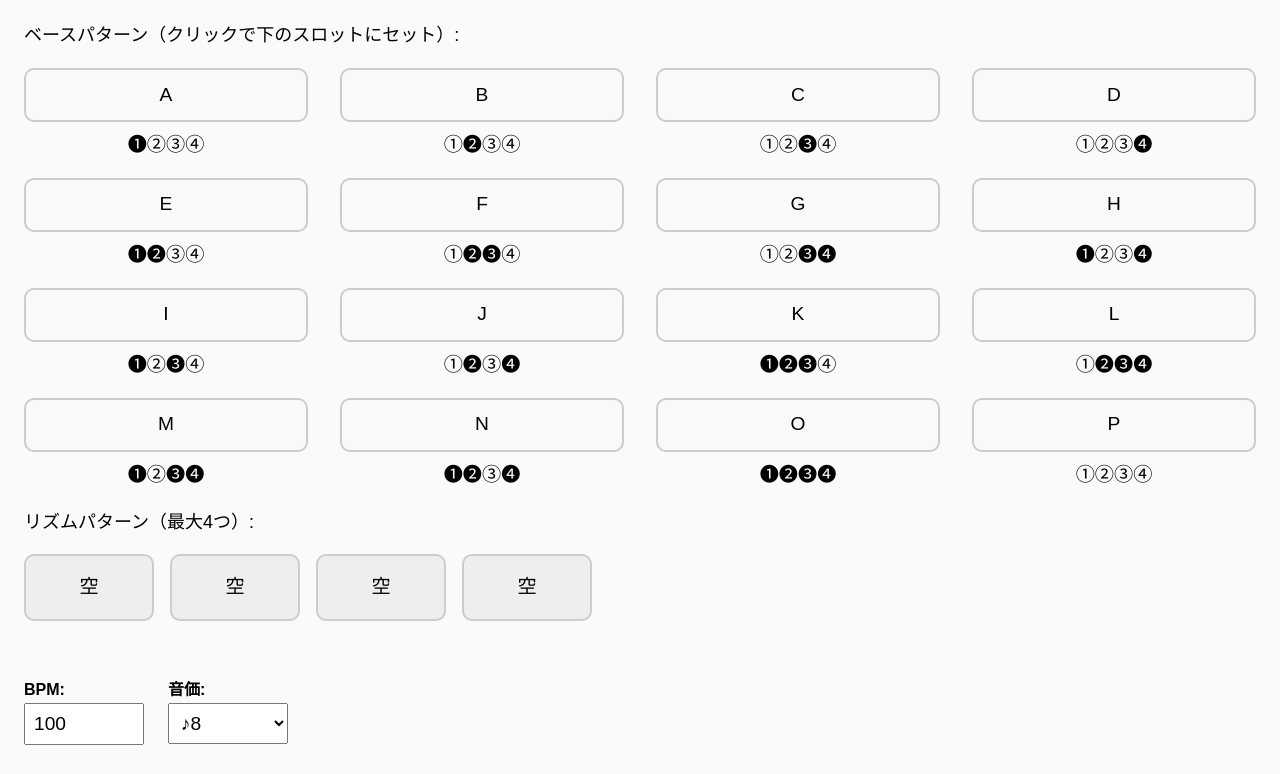
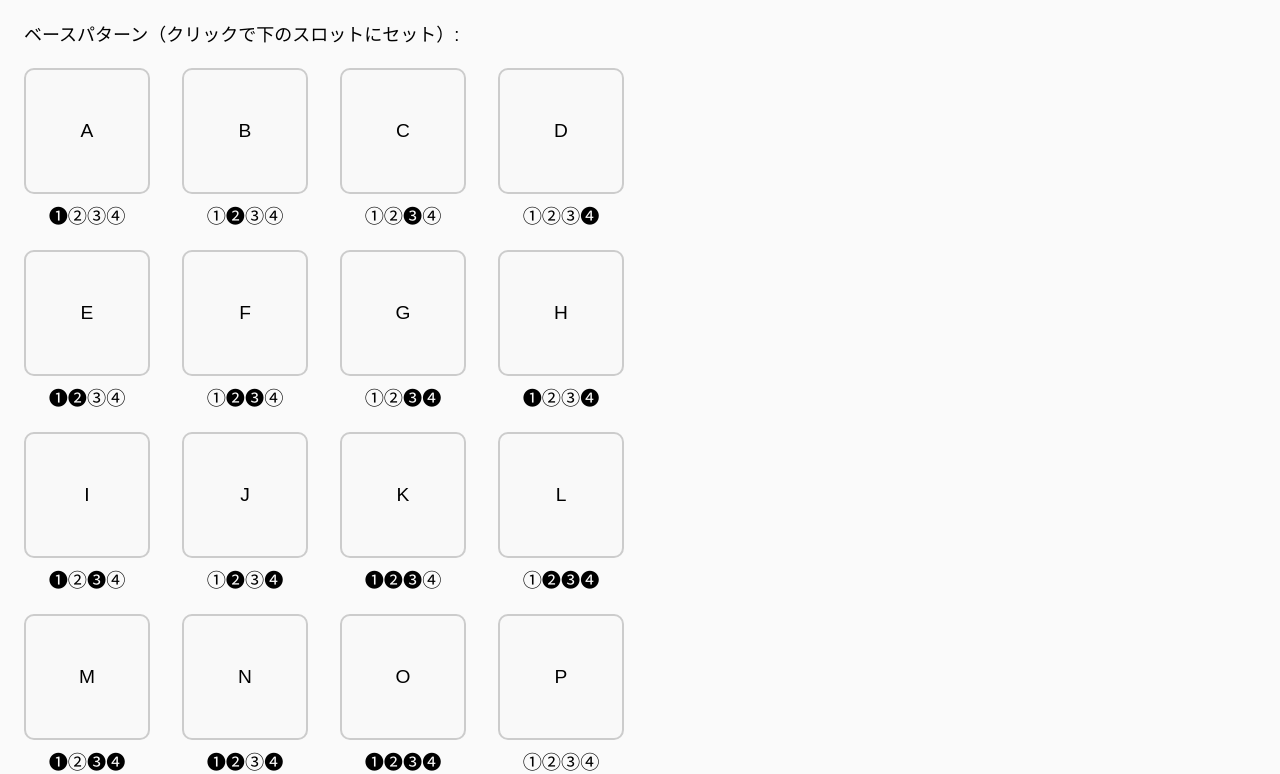
Before and after one commit to rhythm-pattern-metronome/rhythm-pattern-metronome.github.io, a plain HTML site: page index.html in a window 1280 px wide. Shown: the top 774 px of the page. Drawn offline with Linux system fonts and the light colour scheme.

Commit message:
Update index.html

```diff
--- a/index.html
+++ b/index.html
@@ -41,7 +41,7 @@
     select {
       font-size: 1.2rem;
       padding: 0.5rem;
-      width: 120px;
+
     }
 
     .pattern-list {
@@ -49,16 +49,23 @@
       grid-template-columns: repeat(4, 1fr);
       gap: 2rem;
       margin-bottom: 2rem;
+      max-width: 600px;
     }
 
     .pattern {
+      aspect-ratio: 1 / 1;
       text-align: center;
       border: 2px solid #ccc;
       border-radius: 10px;
       background-color: #f9f9f9;
-      padding: 0.6rem 1rem;
+      padding: 1rem;
       font-size: 1.2rem;
       width: 100%;
+      height: auto;
+      align-items: center;
+      justify-content: center;
+      display: flex;
+      max-width: 400px;
     }
 
     .pattern:active {
```
